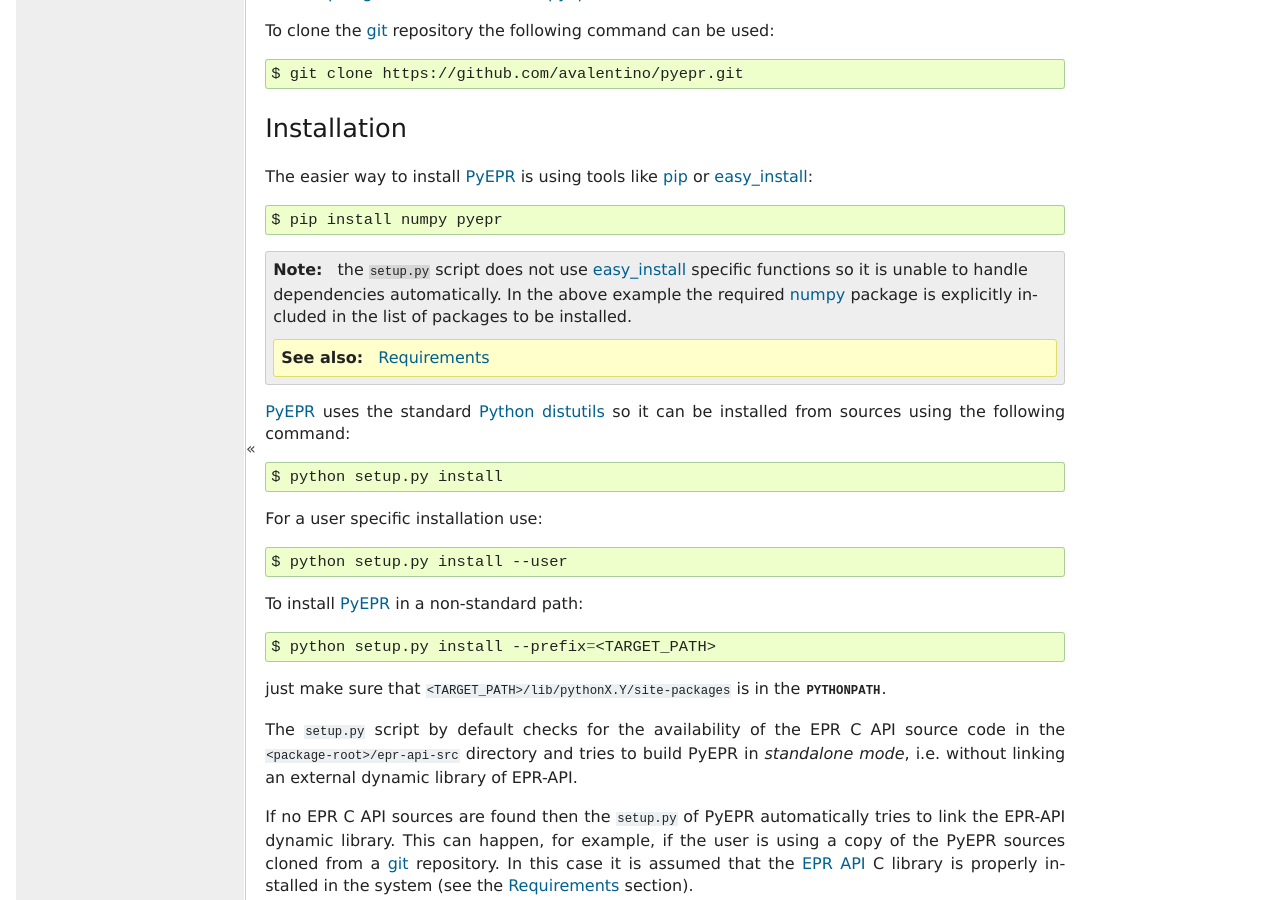
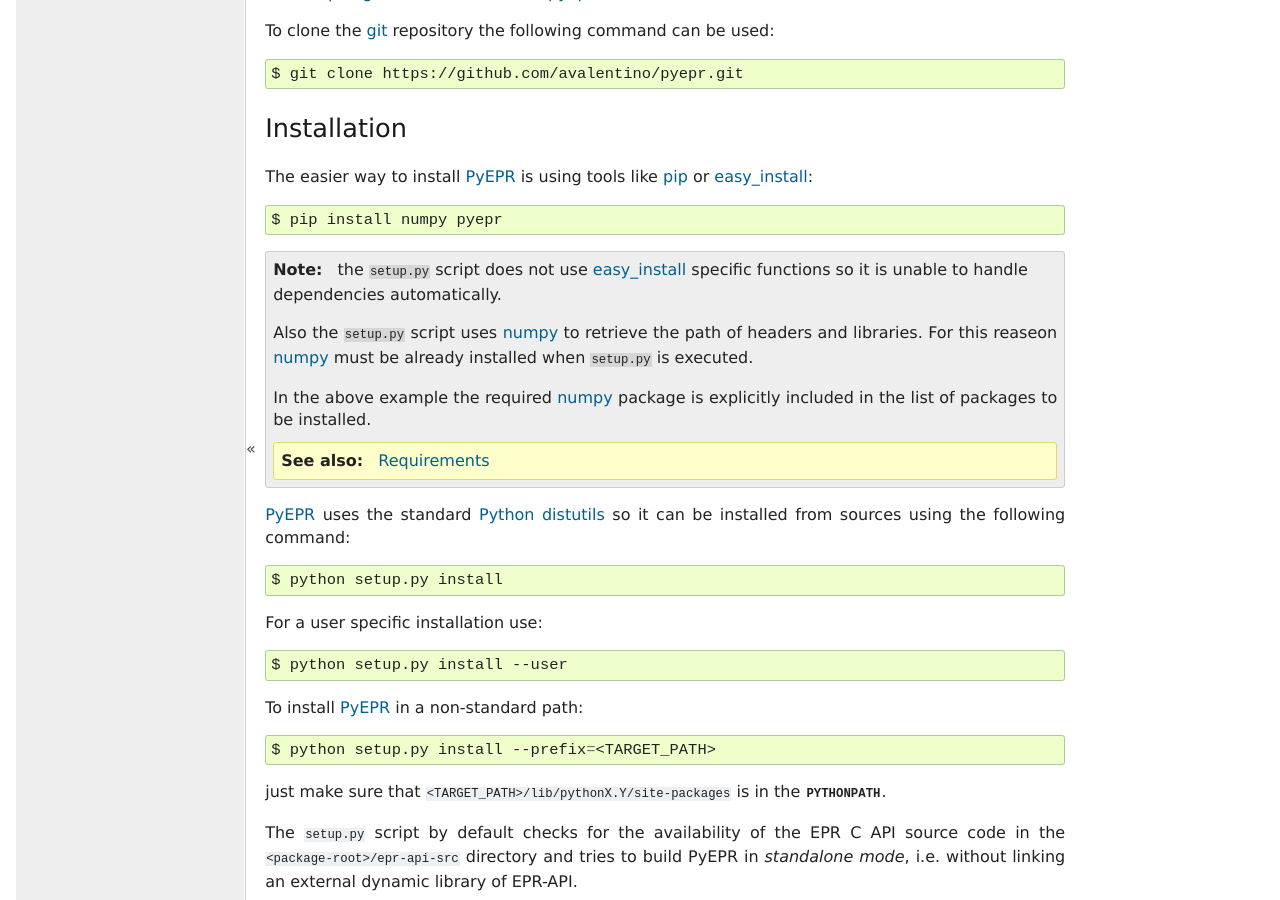
Before and after one commit to avalentino/pyepr, a Sphinx documentation site: the page built from doc/usermanual.txt, in a window 1280 px wide and 900 px high, scrolled down 1367 px. Built offline with Sphinx 7.4.7, drawn with Linux system fonts in a browser that asks for light colours; formulas are drawn with MathJax 3.

Commit message:
Small clarification in the installation section of the user manual

```diff
--- a/doc/NEWS.txt
+++ b/doc/NEWS.txt
@@ -5,7 +5,8 @@
 PyEPR 0.8.2 (in development)
 ----------------------------
 
-* @TBW
+* small clarification in the :ref:`installation` section of the
+  :doc:`usermanual`.
 
 
 PyEPR 0.8.1 (07/09/2013)
--- a/doc/usermanual.txt
+++ b/doc/usermanual.txt
@@ -104,6 +106,12 @@
 
     the :file:`setup.py` script does not use easy_install_ specific functions
     so it is unable to handle dependencies automatically.
+
+    Also the :file:`setup.py` script uses numpy_ to retrieve the path of
+    headers and libraries.
+    For this reaseon numpy_ must be already installed when :file:`setup.py`
+    is executed.
+
     In the above example the required numpy_ package is explicitly included in
     the list of packages to be installed.
 
```
Also changed, not shown: other parts of doc/usermanual.txt (+2 -0 lines).
